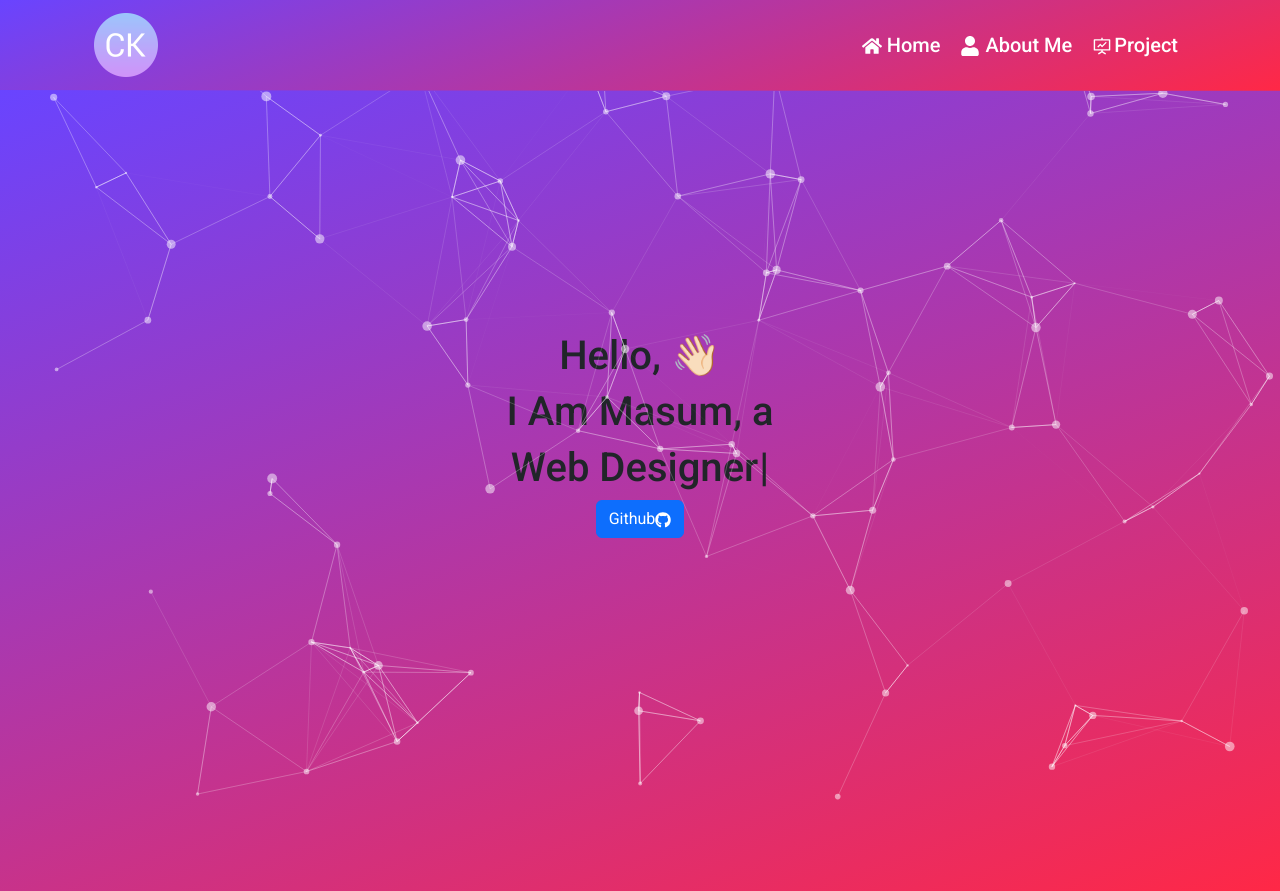
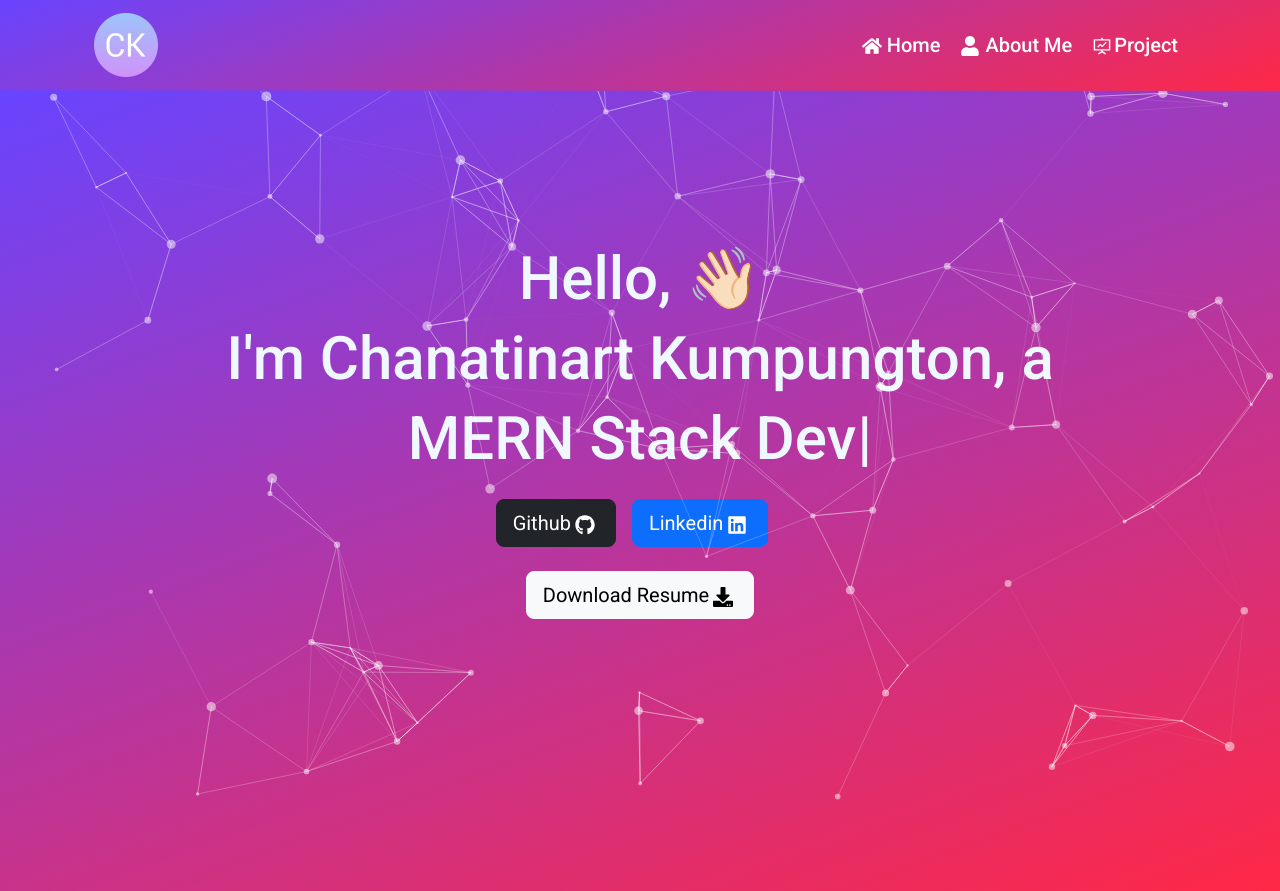
Before and after one commit to chanatinart02/portfolio, a React (Vite) app: page / in a window 1280 px wide. Built offline with nearby package versions, Linux system fonts and the light colour scheme.

Commit message:
complete homepage

```diff
--- a/src/components/Hero/Hero.css
+++ b/src/components/Hero/Hero.css
@@ -56,3 +56,8 @@
     transform: rotate(0deg);
   }
 }
+
+.home-content-container h1 {
+  font-size: 3.75rem;
+  color: aliceblue;
+}
--- a/src/components/Hero/Hero.jsx
+++ b/src/components/Hero/Hero.jsx
@@ -105,14 +105,14 @@ function Hero() {
                 👋🏻
               </span>
             </h1>
-            <h1>I Am Masum, a</h1>
+            <h1 className="text-center">I'm Chanatinart Kumpungton, a</h1>
             <h1>
               <span className="brand-text">
                 <Typewriter
                   options={{
                     strings: [
                       "Web Developer",
-                      "Web Designer",
+                      "MERN Stack Dev",
                       "React Developer",
                     ],
                     autoStart: true,
@@ -124,13 +124,38 @@ function Hero() {
               </span>
             </h1>
             <div className="social-links mt-">
-              <Button href="https://github.com/chanatinart02">
+              <Button
+                variant="dark"
+                size="lg"
+                href="https://github.com/chanatinart02"
+              >
                 Github
-                <span>
+                <span className="m-1">
                   <FaGithub />
                 </span>
               </Button>
+              <Button
+                className="m-3"
+                size="lg"
+                href="https://www.linkedin.com/in/chanatinart/"
+              >
+                Linkedin
+                <span className="m-1">
+                  <FaLinkedin />
+                </span>
+              </Button>
             </div>
+            <Button
+              variant="light"
+              className="m-2"
+              size="lg"
+              href="https://www.linkedin.com/in/chanatinart/"
+            >
+              Download Resume
+              <span className="m-1">
+                <FaDownload />
+              </span>
+            </Button>
           </div>
         </div>
       </motion.div>
```
